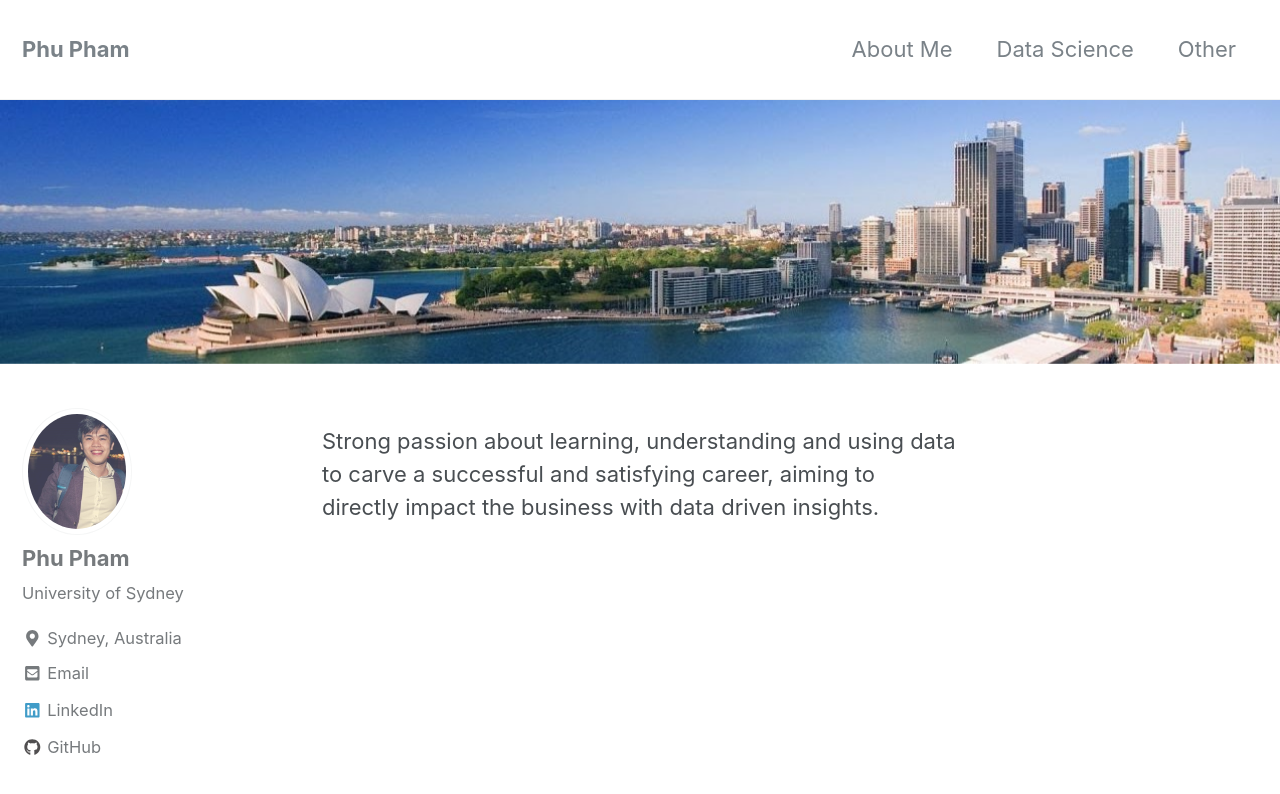
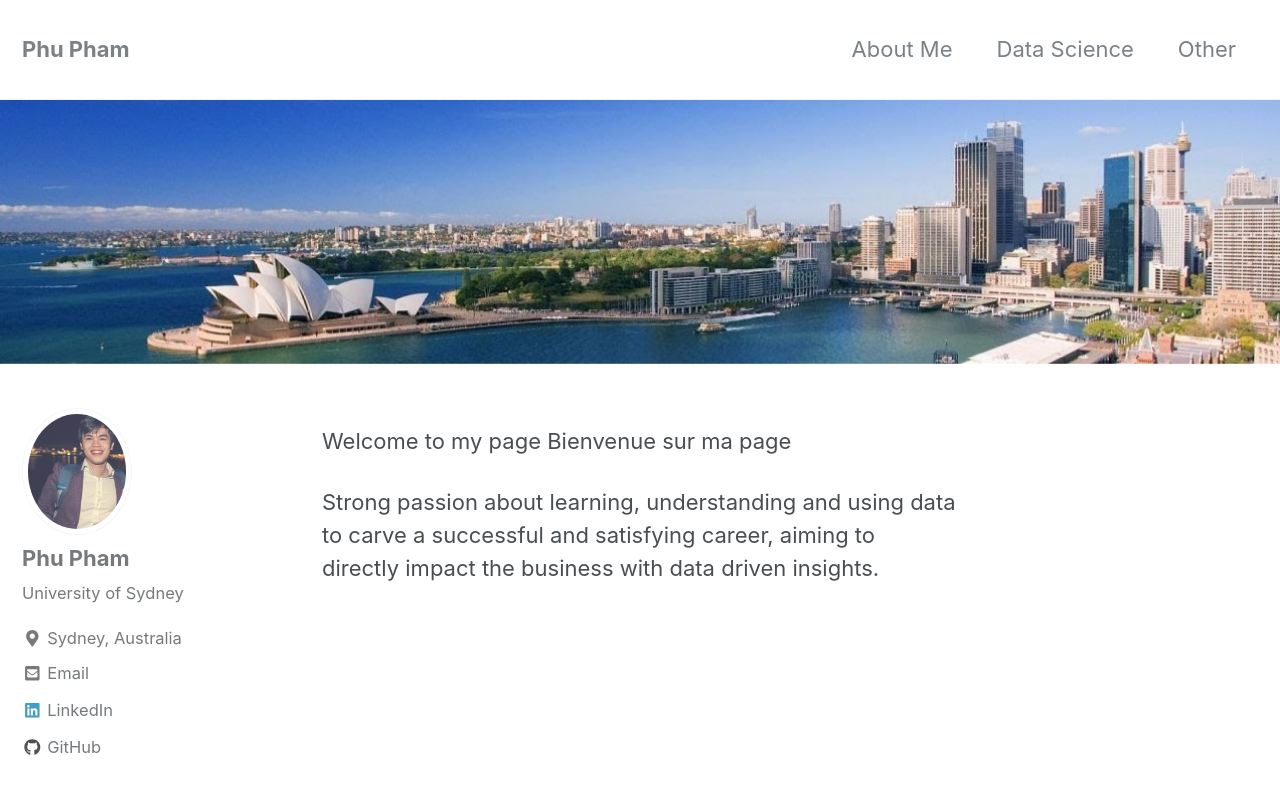
Before and after one commit to pphamnham/pphamnham.github.io, a Jekyll site: the page built from _pages/about2.md, in a window 1280 px wide and 900 px high. Shown: the top 794 px of the window. Built offline with Jekyll 4.4.1, drawn with Linux system fonts in a browser that asks for light colours; nearby versions of some CDN libraries.

Commit message:
Update _pages/about2.md

```diff
--- a/_pages/about2.md
+++ b/_pages/about2.md
@@ -5,4 +5,8 @@ header:
   image: "/images/opera2.jpg"
 ---
 
+Welcome to my page
+Bienvenue sur ma page
+
+
 Strong passion about learning, understanding and using data to carve a successful and satisfying career, aiming to directly impact the business with data driven insights.
```
